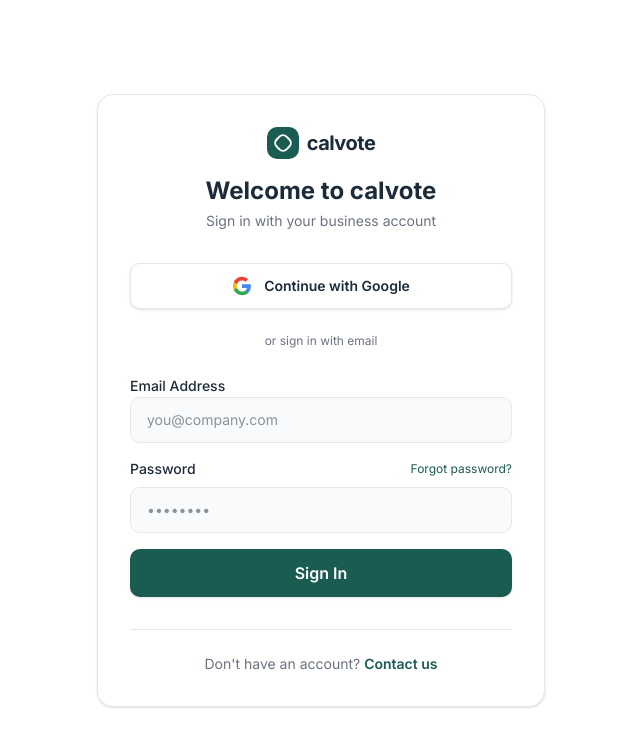
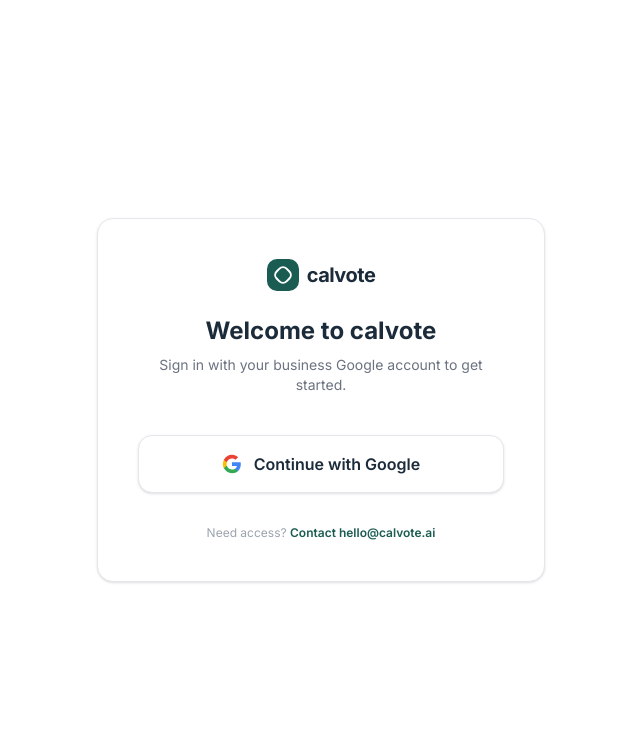
Before and after one commit to The-Dom-Agency/calvote, a Next.js app: page / in a window 1280 px wide. Shown: the top 746 px of the page, without its empty margins (319-959 px from the left). Built offline with nearby package versions, Linux system fonts and the light colour scheme; no server answers.

Commit message:
fix: Google-only login, remove email/password

```diff
--- a/app/page.tsx
+++ b/app/page.tsx
@@ -1,12 +1,7 @@
 'use client'
 
 import { useState } from 'react'
-import { useRouter } from 'next/navigation'
-import {
-  signInWithEmailAndPassword,
-  signInWithPopup,
-  GoogleAuthProvider,
-} from 'firebase/auth'
+import { signInWithPopup, GoogleAuthProvider } from 'firebase/auth'
 import { auth } from '@/lib/firebase'
 import { Logo } from '@/components/Logo'
 import { toast } from 'sonner'
@@ -15,17 +10,13 @@
 googleProvider.setCustomParameters({ prompt: 'select_account' })
 
 export default function LoginPage() {
-  const router = useRouter()
-  const [email, setEmail] = useState('')
-  const [password, setPassword] = useState('')
   const [loading, setLoading] = useState(false)
 
-  const handleEmailLogin = async (e: React.FormEvent) => {
-    e.preventDefault()
+  const handleGoogleLogin = async () => {
     setLoading(true)
     try {
-      await signInWithEmailAndPassword(auth, email, password)
-      // AuthContext handles redirect
+      await signInWithPopup(auth, googleProvider)
+      // AuthContext handles redirect automatically
     } catch (err: unknown) {
       const msg = err instanceof Error ? err.message : 'Login failed'
       toast.error(msg.replace('Firebase: ', '').replace(/ \(auth.*\)\.?/, ''))
@@ -34,92 +25,37 @@
     }
   }
 
-  const handleGoogleLogin = async () => {
-    setLoading(true)
-    try {
-      await signInWithPopup(auth, googleProvider)
-      // AuthContext handles redirect
-    } catch (err: unknown) {
-      const msg = err instanceof Error ? err.message : 'Google login failed'
-      toast.error(msg.replace('Firebase: ', '').replace(/ \(auth.*\)\.?/, ''))
-    } finally {
-      setLoading(false)
-    }
-  }
-
   return (
     <div className="min-h-screen bg-white flex items-center justify-center px-6">
-      <div className="w-full max-w-md bg-white border border-[#E5E7EB] rounded-2xl p-8 shadow-sm">
-        <div className="flex flex-col items-center mb-8">
-          <Logo className="mb-4" />
-          <h1 className="text-2xl font-bold text-[#1C2B3A]">Welcome to calvote</h1>
-          <p className="text-[#6B7280] text-sm mt-1">Sign in with your business account</p>
-        </div>
-
-        {/* Google Sign In */}
-        <button
-          onClick={handleGoogleLogin}
-          disabled={loading}
-          className="w-full flex items-center justify-center gap-3 px-4 py-3 rounded-lg border border-[#E5E7EB] bg-white hover:bg-[#F9FAFB] transition-all font-semibold text-[#1C2B3A] text-sm mb-6 shadow-sm disabled:opacity-50"
-        >
-          <svg className="w-5 h-5" viewBox="0 0 24 24">
-            <path fill="#4285F4" d="M22.56 12.25c0-.78-.07-1.53-.2-2.25H12v4.26h5.92c-.26 1.37-1.04 2.53-2.21 3.31v2.77h3.57c2.08-1.92 3.28-4.74 3.28-8.09z"/>
-            <path fill="#34A853" d="M12 23c2.97 0 5.46-.98 7.28-2.66l-3.57-2.77c-.98.66-2.23 1.06-3.71 1.06-2.86 0-5.29-1.93-6.16-4.53H2.18v2.84C3.99 20.53 7.7 23 12 23z"/>
-            <path fill="#FBBC05" d="M5.84 14.09c-.22-.66-.35-1.36-.35-2.09s.13-1.43.35-2.09V7.07H2.18C1.43 8.55 1 10.22 1 12s.43 3.45 1.18 4.93l2.85-2.22.81-.62z"/>
-            <path fill="#EA4335" d="M12 5.38c1.62 0 3.06.56 4.21 1.64l3.15-3.15C17.45 2.09 14.97 1 12 1 7.7 1 3.99 3.47 2.18 7.07l3.66 2.84c.87-2.6 3.3-4.53 6.16-4.53z"/>
-          </svg>
-          Continue with Google
-        </button>
-
-        <div className="relative mb-6">
-          <div className="absolute inset-0 flex items-center">
-            <div className="w-full border-t border-[#E5E7EB]" />
-          </div>
-          <div className="relative flex justify-center text-xs text-[#6B7280] bg-white px-3">or sign in with email</div>
-        </div>
-
-        <form onSubmit={handleEmailLogin} className="space-y-4">
-          <div className="space-y-2">
-            <label className="text-sm font-medium text-[#1C2B3A]">Email Address</label>
-            <input
-              type="email"
-              placeholder="you@company.com"
-              value={email}
-              onChange={e => setEmail(e.target.value)}
-              required
-              className="w-full px-4 py-3 rounded-lg border border-[#E5E7EB] bg-[#F9FAFB] focus:outline-none focus:ring-2 focus:ring-[#1A5C52]/20 focus:border-[#1A5C52] transition-all text-sm"
-            />
+      <div className="w-full max-w-md">
+        <div className="bg-white border border-[#E5E7EB] rounded-2xl p-10 shadow-sm text-center">
+          <div className="flex justify-center mb-6">
+            <Logo />
           </div>
 
-          <div className="space-y-2">
-            <div className="flex items-center justify-between">
-              <label className="text-sm font-medium text-[#1C2B3A]">Password</label>
-              <a href="#" className="text-xs text-[#1A5C52] hover:underline">Forgot password?</a>
-            </div>
-            <input
-              type="password"
-              placeholder="••••••••"
-              value={password}
-              onChange={e => setPassword(e.target.value)}
-              required
-              className="w-full px-4 py-3 rounded-lg border border-[#E5E7EB] bg-[#F9FAFB] focus:outline-none focus:ring-2 focus:ring-[#1A5C52]/20 focus:border-[#1A5C52] transition-all text-sm"
-            />
-          </div>
+          <h1 className="text-2xl font-bold text-[#1C2B3A] mb-2">Welcome to calvote</h1>
+          <p className="text-[#6B7280] text-sm mb-10">
+            Sign in with your business Google account to get started.
+          </p>
 
           <button
-            type="submit"
+            onClick={handleGoogleLogin}
             disabled={loading}
-            className="w-full bg-[#1A5C52] text-white font-semibold py-3 rounded-lg hover:bg-[#1A5C52]/90 transition-colors shadow-sm disabled:opacity-50"
+            className="w-full flex items-center justify-center gap-3 px-6 py-4 rounded-xl border border-[#E5E7EB] bg-white hover:bg-[#F9FAFB] active:scale-[0.98] transition-all font-semibold text-[#1C2B3A] shadow-sm disabled:opacity-50"
           >
-            {loading ? 'Signing in...' : 'Sign In'}
+            <svg className="w-5 h-5 shrink-0" viewBox="0 0 24 24">
+              <path fill="#4285F4" d="M22.56 12.25c0-.78-.07-1.53-.2-2.25H12v4.26h5.92c-.26 1.37-1.04 2.53-2.21 3.31v2.77h3.57c2.08-1.92 3.28-4.74 3.28-8.09z"/>
+              <path fill="#34A853" d="M12 23c2.97 0 5.46-.98 7.28-2.66l-3.57-2.77c-.98.66-2.23 1.06-3.71 1.06-2.86 0-5.29-1.93-6.16-4.53H2.18v2.84C3.99 20.53 7.7 23 12 23z"/>
+              <path fill="#FBBC05" d="M5.84 14.09c-.22-.66-.35-1.36-.35-2.09s.13-1.43.35-2.09V7.07H2.18C1.43 8.55 1 10.22 1 12s.43 3.45 1.18 4.93l2.85-2.22.81-.62z"/>
+              <path fill="#EA4335" d="M12 5.38c1.62 0 3.06.56 4.21 1.64l3.15-3.15C17.45 2.09 14.97 1 12 1 7.7 1 3.99 3.47 2.18 7.07l3.66 2.84c.87-2.6 3.3-4.53 6.16-4.53z"/>
+            </svg>
+            {loading ? 'Signing in...' : 'Continue with Google'}
           </button>
-        </form>
 
-        <div className="mt-8 pt-6 border-t border-[#E5E7EB] text-center">
-          <p className="text-sm text-[#6B7280]">
-            Don&apos;t have an account?{' '}
+          <p className="text-xs text-[#9CA3AF] mt-8">
+            Need access?{' '}
             <a href="mailto:hello@calvote.ai" className="text-[#1A5C52] font-semibold hover:underline">
-              Contact us
+              Contact hello@calvote.ai
             </a>
           </p>
         </div>
```
